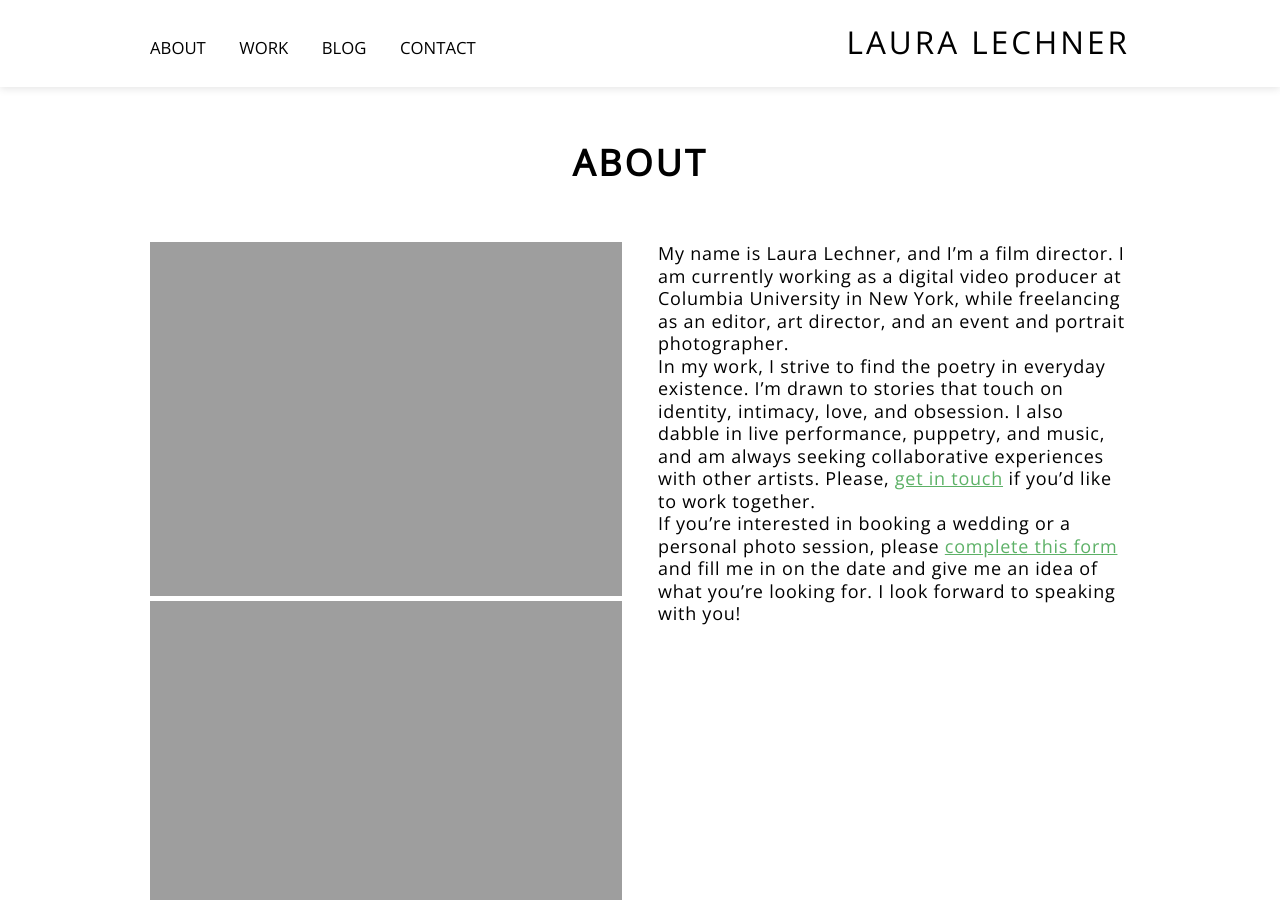
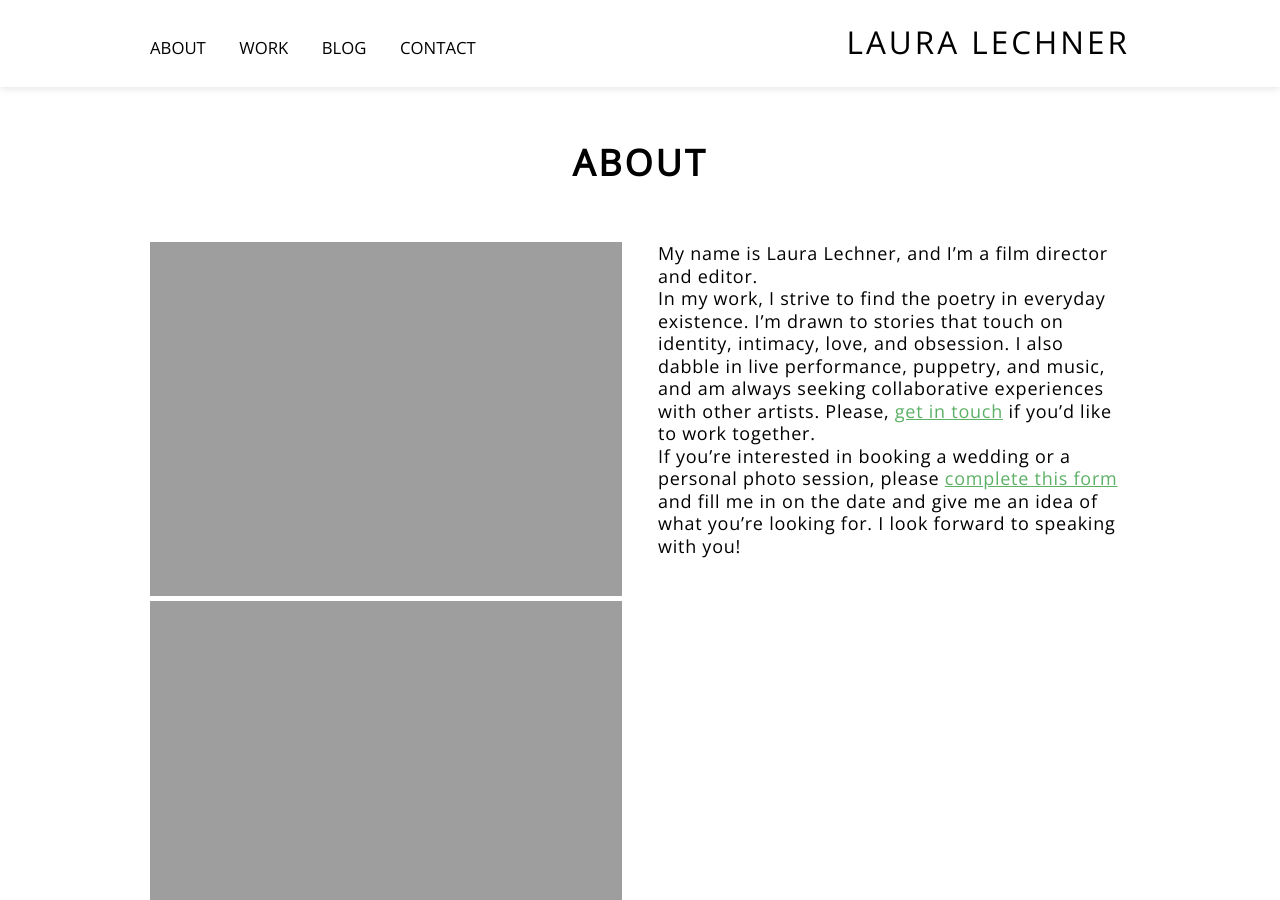
Before and after one commit to nbuonin/lauralechner-2, a Jekyll site: the page built from about.md, in a window 1280 px wide and 900 px high. Built offline with Jekyll 4.4.1, drawn with Linux system fonts in a browser that asks for light colours; nearby versions of some CDN libraries.

Commit message:
Update about.md

```diff
--- a/about.md
+++ b/about.md
@@ -11,9 +11,9 @@ layout: default
 
 </div>
 <div class="col-2" markdown="1">
-My name is Laura Lechner, and I'm a film director. I am currently working as a digital video producer at Columbia University in New York, while freelancing as an editor, art director, and an event and portrait photographer.
+My name is Laura Lechner, and I'm a film director and editor. <br>
 
-In my work, I strive to find the poetry in everyday existence. I'm drawn to stories that touch on identity, intimacy, love, and obsession. I also dabble in live performance, puppetry, and music, and am always seeking collaborative experiences with other artists.  Please, [get in touch]({{ site.url }}/contact/) if you'd like to work together.
+In my work, I strive to find the poetry in everyday existence. I'm drawn to stories that touch on identity, intimacy, love, and obsession. I also dabble in live performance, puppetry, and music, and am always seeking collaborative experiences with other artists.  Please, [get in touch]({{ site.url }}/contact/) if you'd like to work together. <br>
 
 If you're interested in booking a wedding or a personal photo session, please [complete this form]({{ site.url }}/contact/) and fill me in on the date and give me an idea of what you're looking for. I look forward to speaking with you!
 </div>
```
